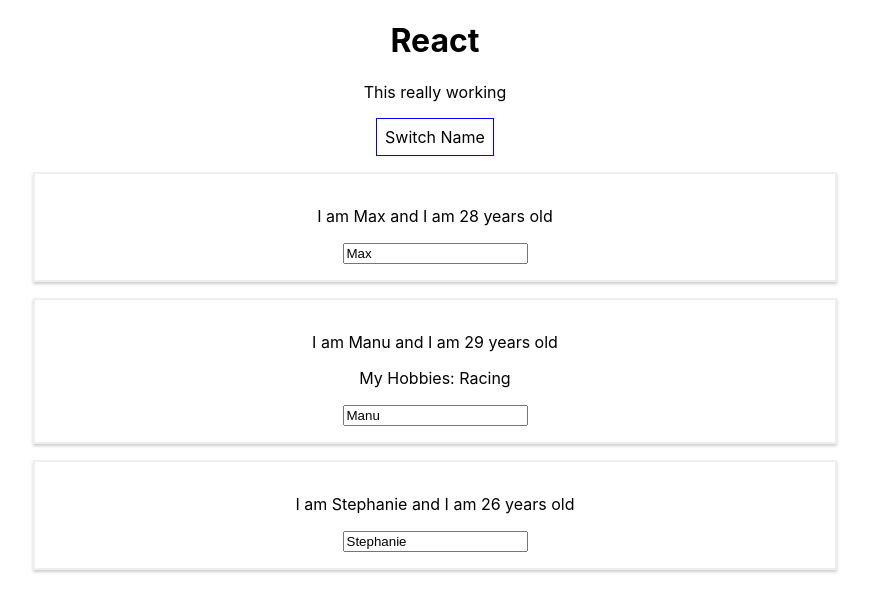
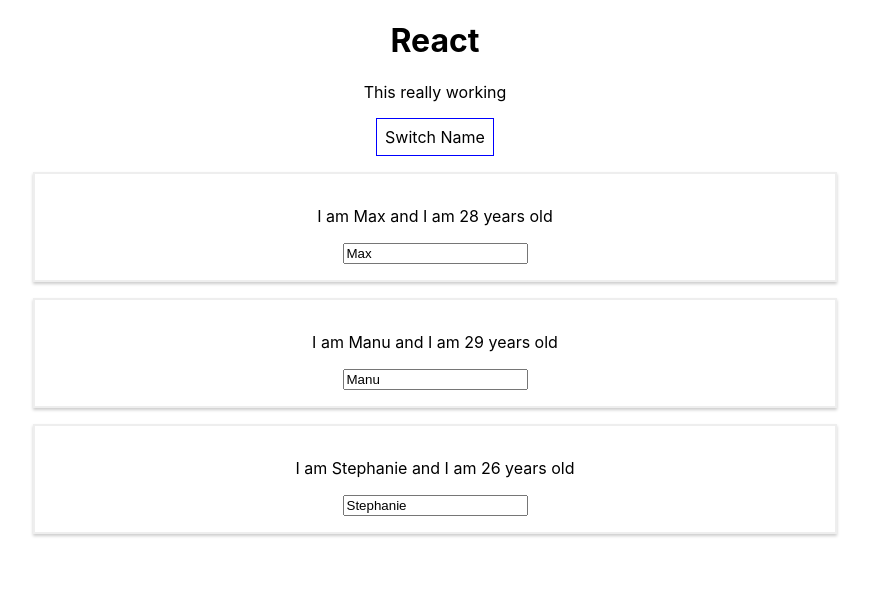
Before and after one commit to ahmedeladawy/react-complete-guide, a React (Create React App) app: page / in a window 1280 px wide. Both pictures are taken after a click on the button "Switch Name". Shown: the top 612 px of the page, without its empty margins (205-1074 px from the left). Built offline with nearby package versions, Linux system fonts and the light colour scheme.

Commit message:
Outputting Lists

```diff
--- a/src/App.js
+++ b/src/App.js
@@ -56,19 +56,9 @@
     if (this.state.showPersons) {
       persons = (
         <div>
-           <Person
-            name={this.state.persons[0].name}
-            age={this.state.persons[0].age} />
-
-           <Person
-            name={this.state.persons[1].name}
-            age={this.state.persons[1].age}
-            click={this.switchNameHandler.bind(this, 'Max!')}
-            changed={this.nameChangeHandler} > My Hobbies: Racing</Person>
-
-           <Person
-            name={this.state.persons[2].name}
-            age={this.state.persons[2].age}/>
+          {this.state.persons.map(person => {
+            return <Person name={person.name} age={person.age} />
+          })}
         </div>
       );
     }
```
